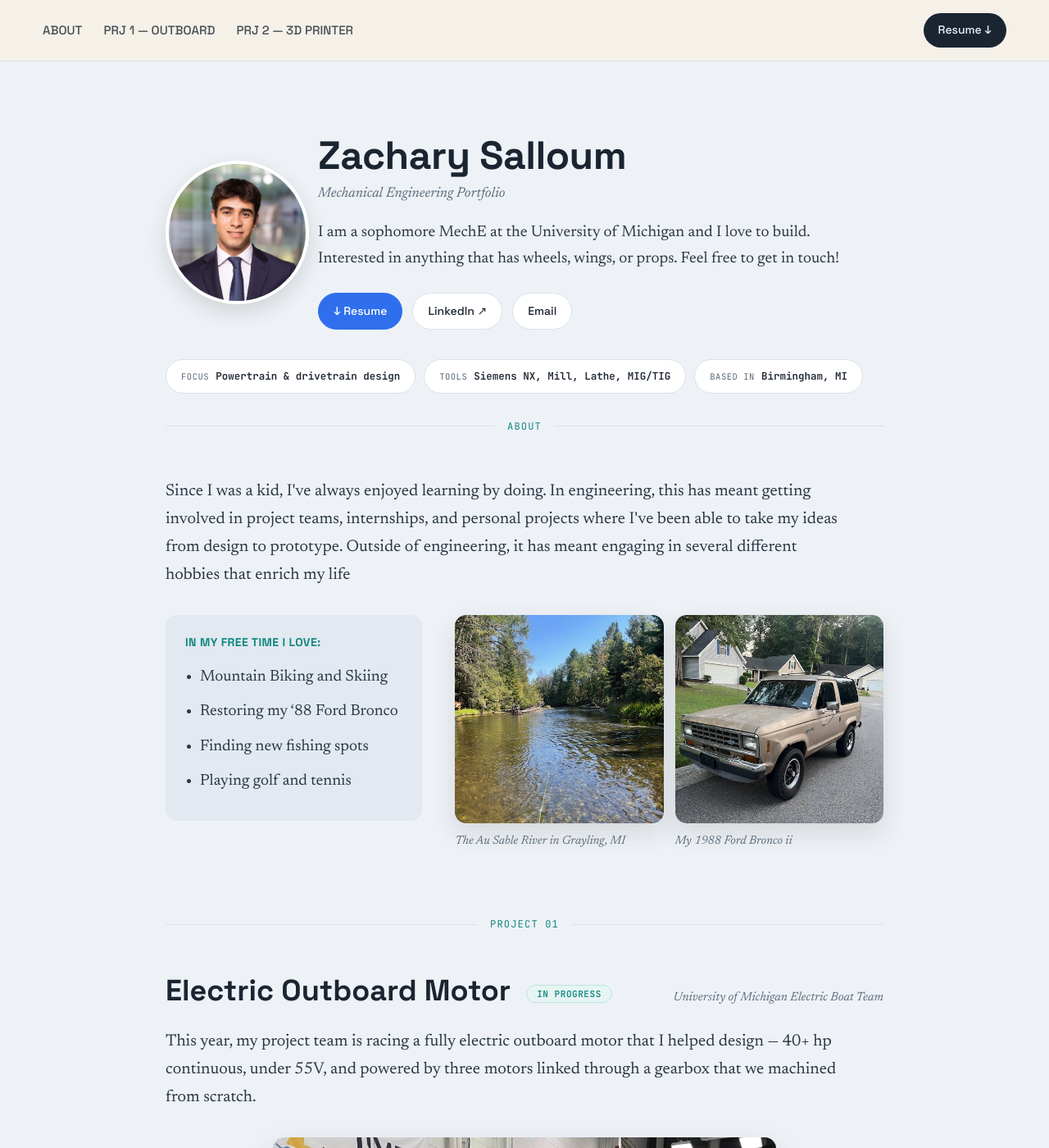
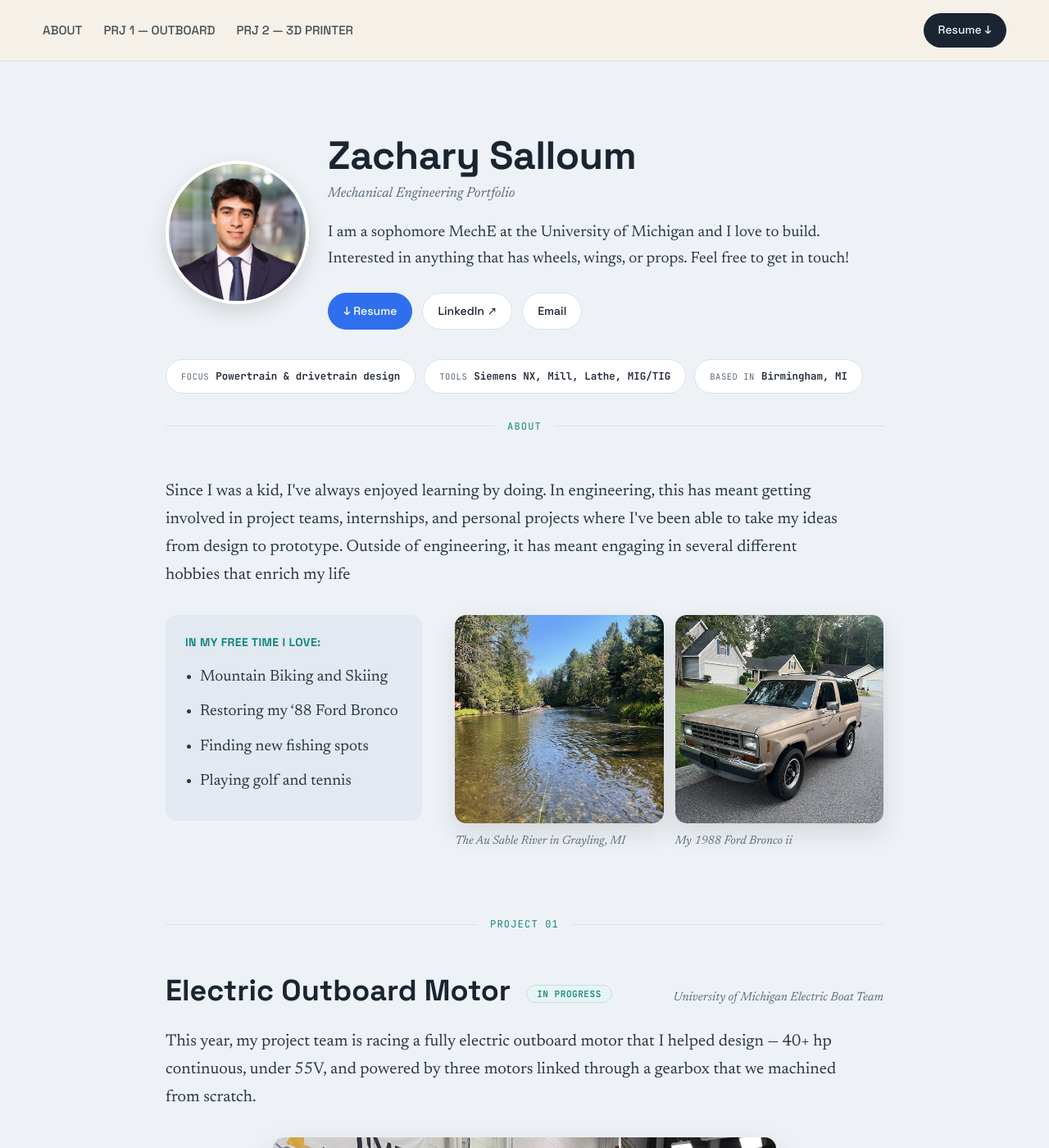
Before and after one commit to zacharysalloum/zacharysalloum.github.io, a Jekyll site: the page built from index.md, in a window 1280 px wide and 1400 px high. Shown: the whole window at 82% size. Built offline with Jekyll 4.4.1, drawn with Linux system fonts in a browser that asks for light colours.

Commit message:
Update style.css

```diff
--- a/assets/css/style.css
+++ b/assets/css/style.css
@@ -72,7 +72,7 @@ header.hero{
 .hero-grid{
   display:grid;
   grid-template-columns:150px 1fr;
-  gap:36px;
+  gap:48px;
   align-items:center;
 }
 .headshot-wrap{
```
